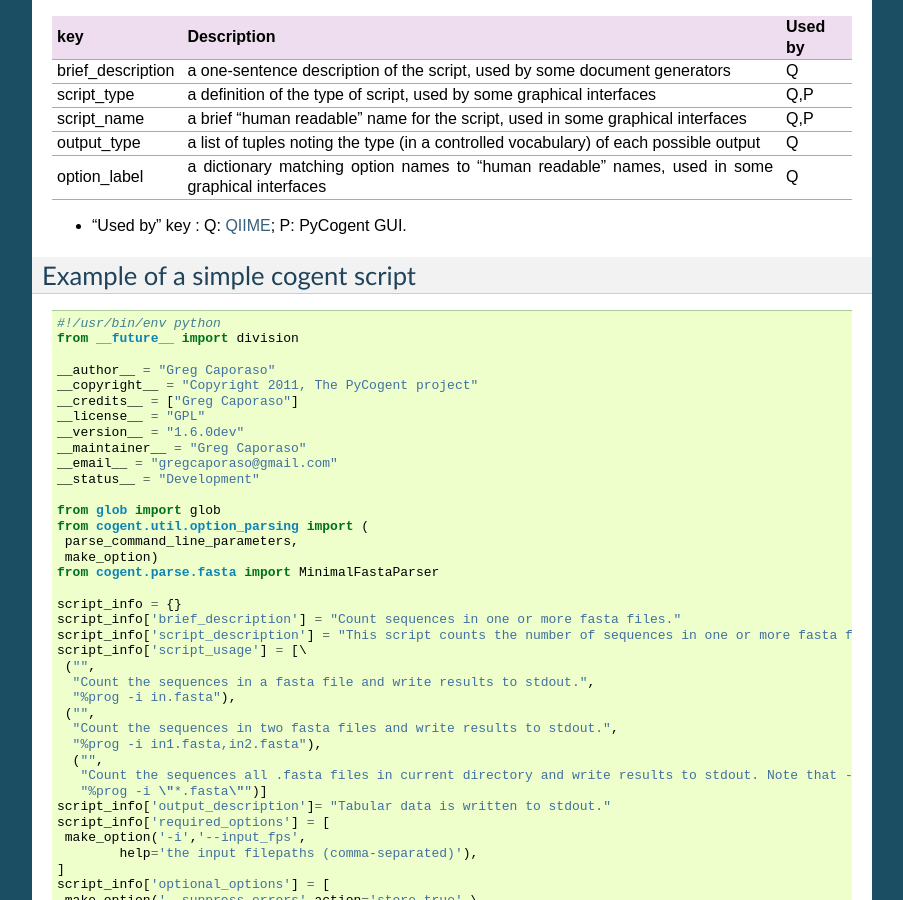
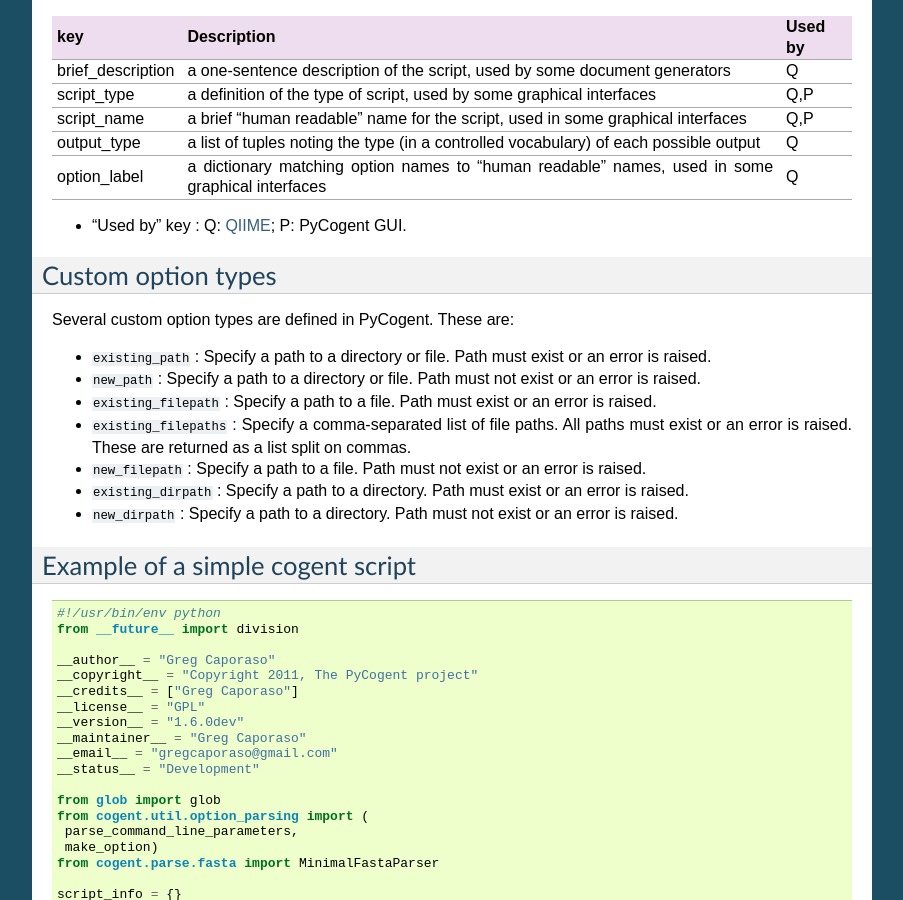
Before and after one commit to cogent3/cogent3, a Sphinx documentation site: the page built from doc/scripting_guidelines.rst, in a window 1280 px wide and 900 px high, scrolled down 900 px. Shown: the whole window, without its empty margins (198-1101 px from the left). Built offline with Sphinx 7.4.7, drawn with Linux system fonts in a browser that asks for light colours; formulas are drawn with MathJax 3; pages that are not in the unit, such as notebooks, are missing from menus.

Commit message:
Added note on custom option types.

```diff
--- a/doc/scripting_guidelines.rst
+++ b/doc/scripting_guidelines.rst
@@ -57,7 +57,23 @@ These options are known to be used by tools outside of the primary PyCogent code
 
 * "Used by" key : Q: `QIIME <http://www.qiime.org>`_; P: PyCogent GUI.
 
+Custom option types
+-------------------
+Several custom option types are defined in PyCogent. These are:
 
+* ``existing_path`` : Specify a path to a directory or file. Path must exist or an error is raised.
+
+* ``new_path`` : Specify a path to a directory or file. Path must not exist or an error is raised.
+
+* ``existing_filepath`` : Specify a path to a file.  Path must exist or an error is raised.
+
+* ``existing_filepaths`` : Specify a comma-separated list of file paths. All paths must exist or an error is raised. These are returned as a list split on commas.
+
+* ``new_filepath`` :  Specify a path to a file.  Path must not exist or an error is raised.
+
+* ``existing_dirpath`` :  Specify a path to a directory.  Path must exist or an error is raised.
+
+* ``new_dirpath`` :  Specify a path to a directory.  Path must not exist or an error is raised.
 
 
 Example of a simple cogent script
```
